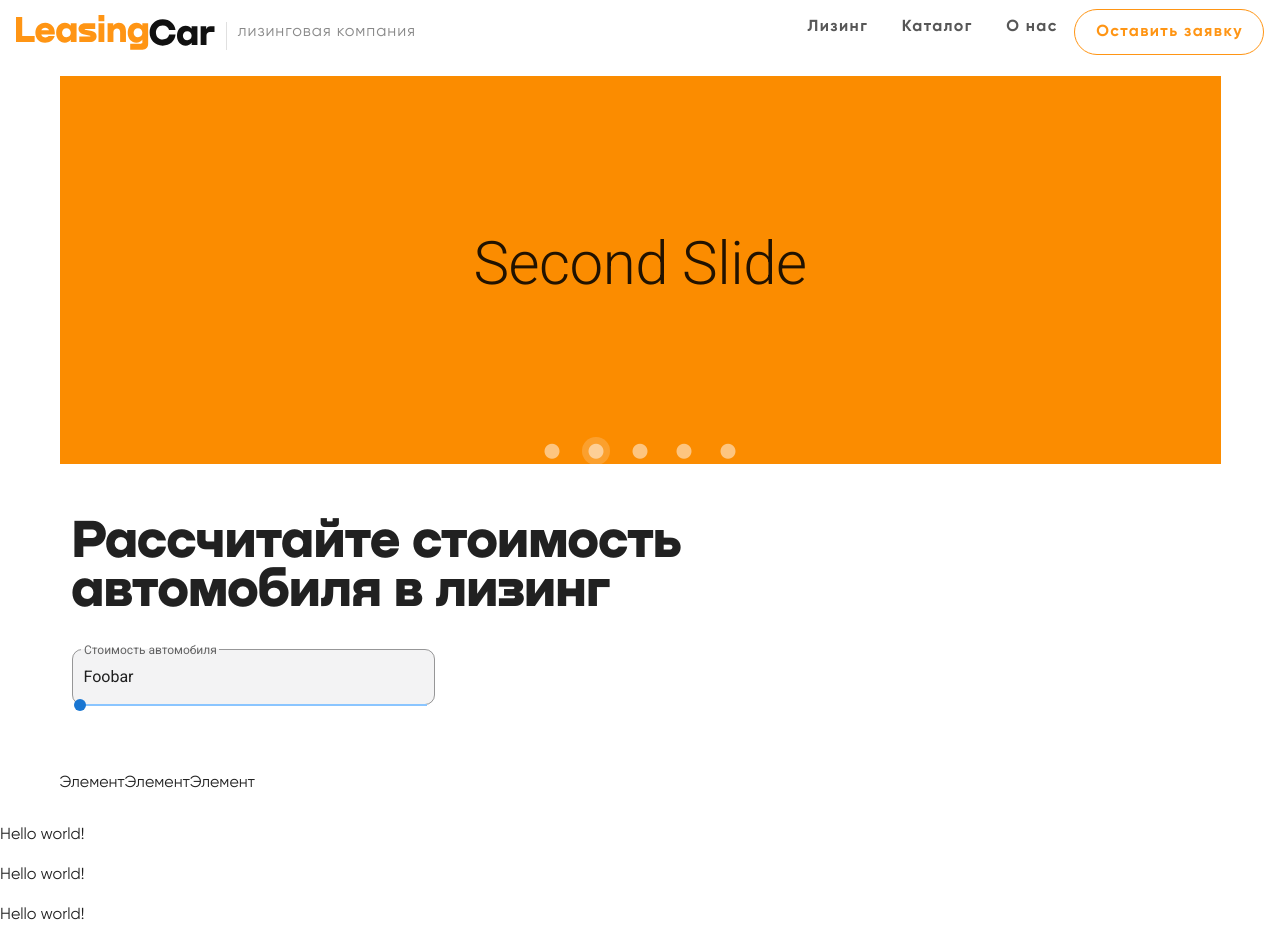
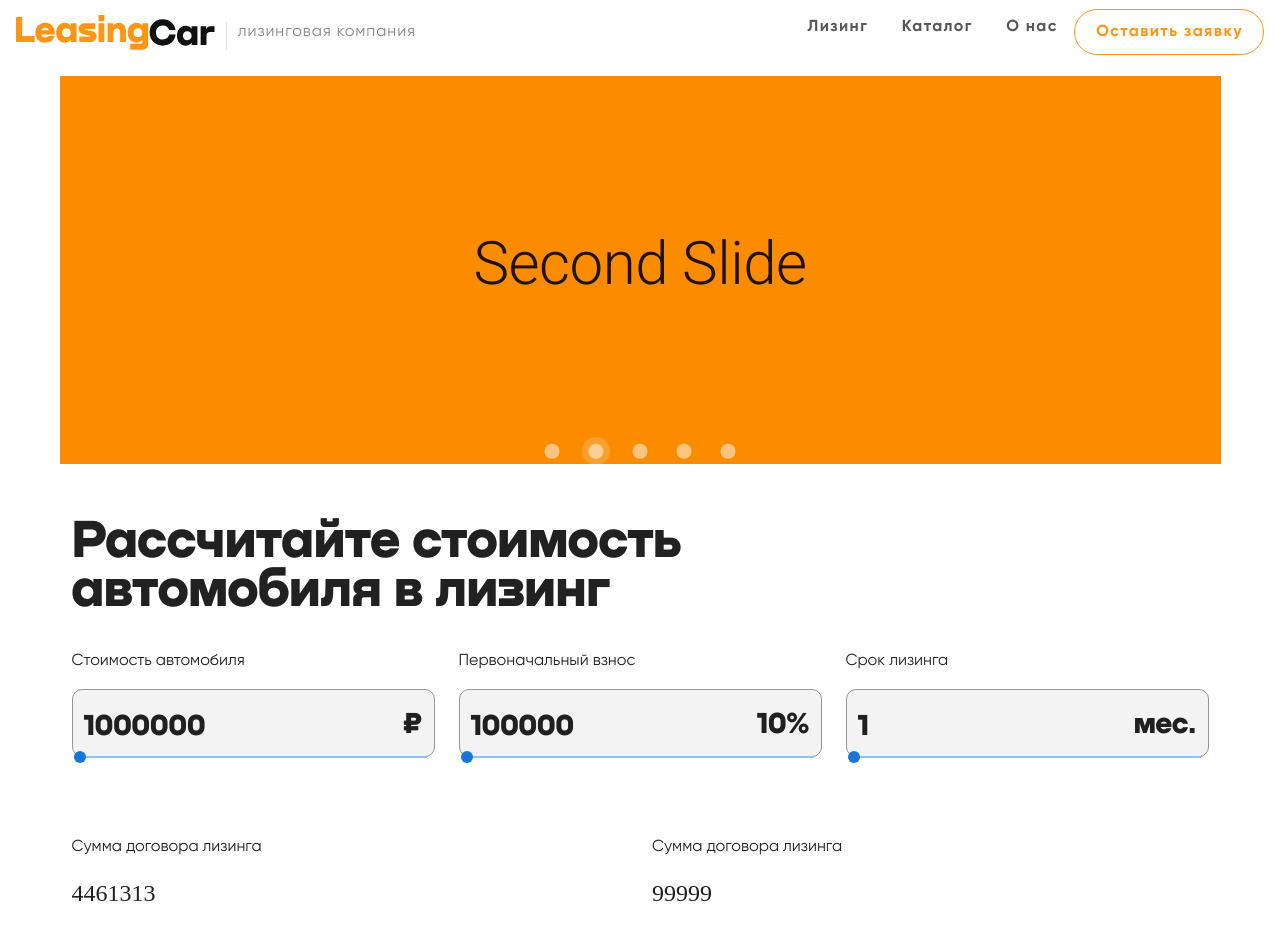
Before and after one commit to assasin0076/leasing-vue-nuxt-vuetify, a Nuxt app: page / in a window 1280 px wide. Shown: the top 937 px of the page. Built offline with nearby package versions, Linux system fonts and the light colour scheme.

Commit message:
Добавил интерактивные поля формы калькулятора

```diff
--- a/components/calculator.vue
+++ b/components/calculator.vue
@@ -16,18 +16,82 @@
                             class="input-cuntainer"
                         >
                               <v-form ref="form">
+                                <p>Стоимость автомобиля</p>
                                 <v-text-field
                                     class="custom-text-field"
+                                    height='68px'
+                                    type="number"
                                     outlined
                                     hide-details
-                                v-model="model"
+                                    v-model="price"
+                                    :counter="max"
+                                >
+                                <h2
+                                slot="append"
+                                >₽</h2>
+                                </v-text-field>
+                                <v-slider
+                                :min='1000000'
+                                :max='6000000'
+                                class="custom-slider"
+                                v-model="price"
+                                >
+                                </v-slider>
+                              </v-form>
+                        </v-col>
+                        <v-col
+                            cols="12"
+                            md="4"
+                            class="input-cuntainer"
+                        >
+                              <v-form ref="form">
+                                <p>Первоначальный взнос</p>
+                                <v-text-field
+                                    class="custom-text-field"
+                                    height='68px'
+                                    outlined
+                                    hide-details
+                                    v-model="firstRentValue"
+                                    :counter="max"
+                                >
+                                <h2
+                                slot="append"
+                                >{{firstRentPercent}}%</h2>
+                                </v-text-field>
+                                <v-slider
+                                class="custom-slider"
+                                :min="10"
+                                :max="60"
+                                v-model="firstRentPercent"
+                                >
+                                </v-slider>
+                              </v-form>
+                        </v-col>
+                        <v-col
+                            cols="12"
+                            md="4"
+                            class="input-cuntainer"
+                        >
+                              <v-form ref="form">
+                                <p>Срок лизинга</p>
+                                <v-text-field
+                                    class="custom-text-field"
+                                    height='68px'
+                                    outlined
+                                    hide-details
+                                    v-model="duration"
                                     :counter="max"
                                     :rules="rules"
-                                label="Стоимость автомобиля"
-                            ></v-text-field>
+                                >
+                                <h2
+                                slot="append"
+                                >мес.</h2>
+                                </v-text-field>
                                 <v-slider
                                 class="custom-slider"
-                            v-model="max"
+                                :min="1"
+                                :max="60"
+                                v-model="duration"
                                 >
                                 </v-slider>
                               </v-form>
@@ -36,7 +100,14 @@
                 </v-container>
             </v-row>
             <v-row>
-                <p>Элемент</p><p>Элемент</p><p>Элемент</p>
+                <v-col>
+                  <p>Сумма договора лизинга</p>
+                  <h2>4461313</h2>
+                </v-col>
+                <v-col>
+                  <p>Сумма договора лизинга</p>
+                  <h2>{{x}}</h2>
+                </v-col>
             </v-row>
         </v-col>
     </v-container>
@@ -46,12 +117,18 @@
 <script>
   export default {
     data: () => ({
+      x: 99999,
       allowSpaces: false,
       max: 0,
-      model: 'Foobar',
+      price: 1000000,
+      firstRentPercent: 10,
+      duration: 1,
     }),
 
     computed: {
+      firstRentValue() {
+        return Math.round(this.price / 100 * this.firstRentPercent);
+      },
       rules () {
         const rules = []
 
@@ -91,6 +168,18 @@
 <style lang="scss" scoped>
     .input-cuntainer {
       .custom-text-field {
+          font-family: Nekst;
+          font-style: normal;
+          font-weight: 900;
+          font-size: 30px;
+
+        h2 {
+          font-family: Nekst;
+          font-style: normal;
+          font-weight: 900;
+          font-size: 30px;
+        }
+
         border: none;
         background-color: #F3F3F4;
         border-radius: 10px;
--- a/components/slider.vue
+++ b/components/slider.vue
@@ -2,7 +2,6 @@
     <v-container>
         <v-carousel
             cycle
-            rounded
             height="400"
             hide-delimiter-background
             show-arrows-on-hover
```
Lines whose indentation alone changed are shown as unchanged.
